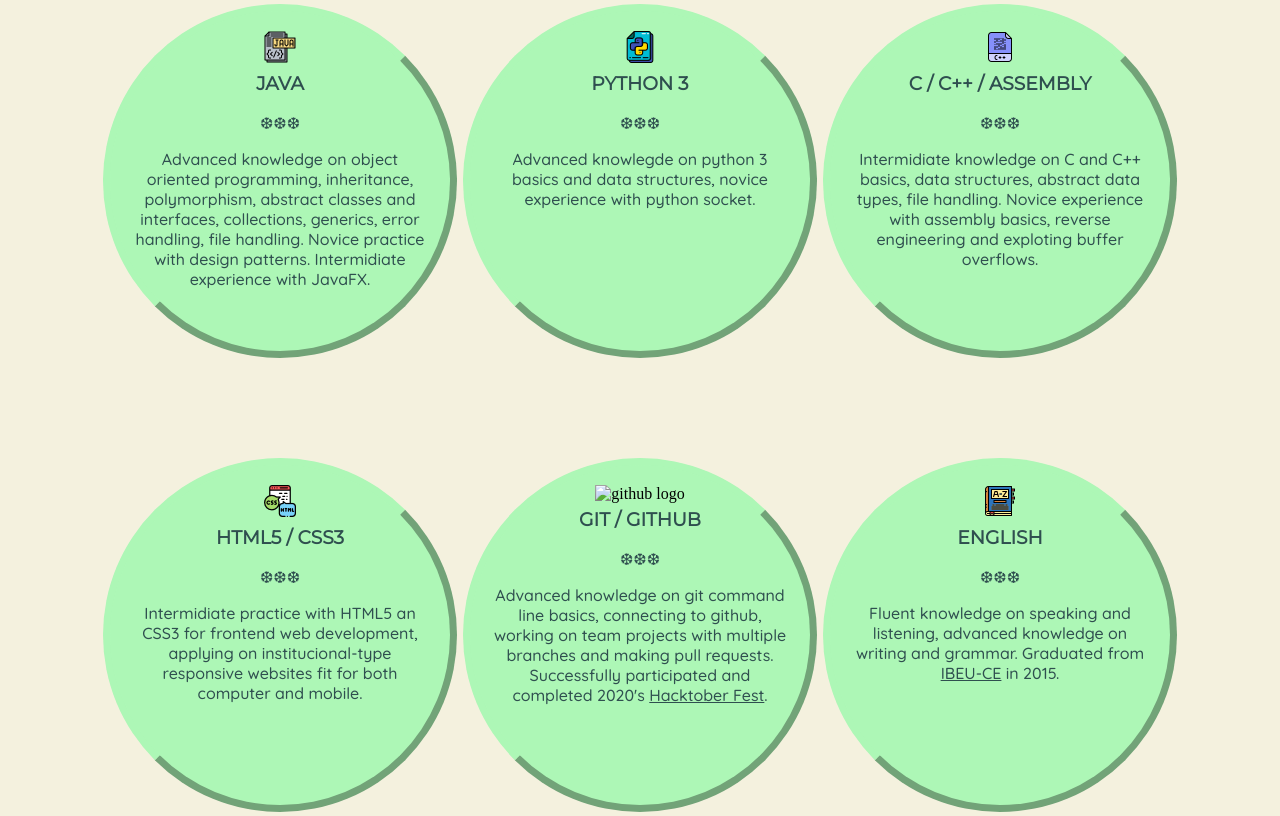
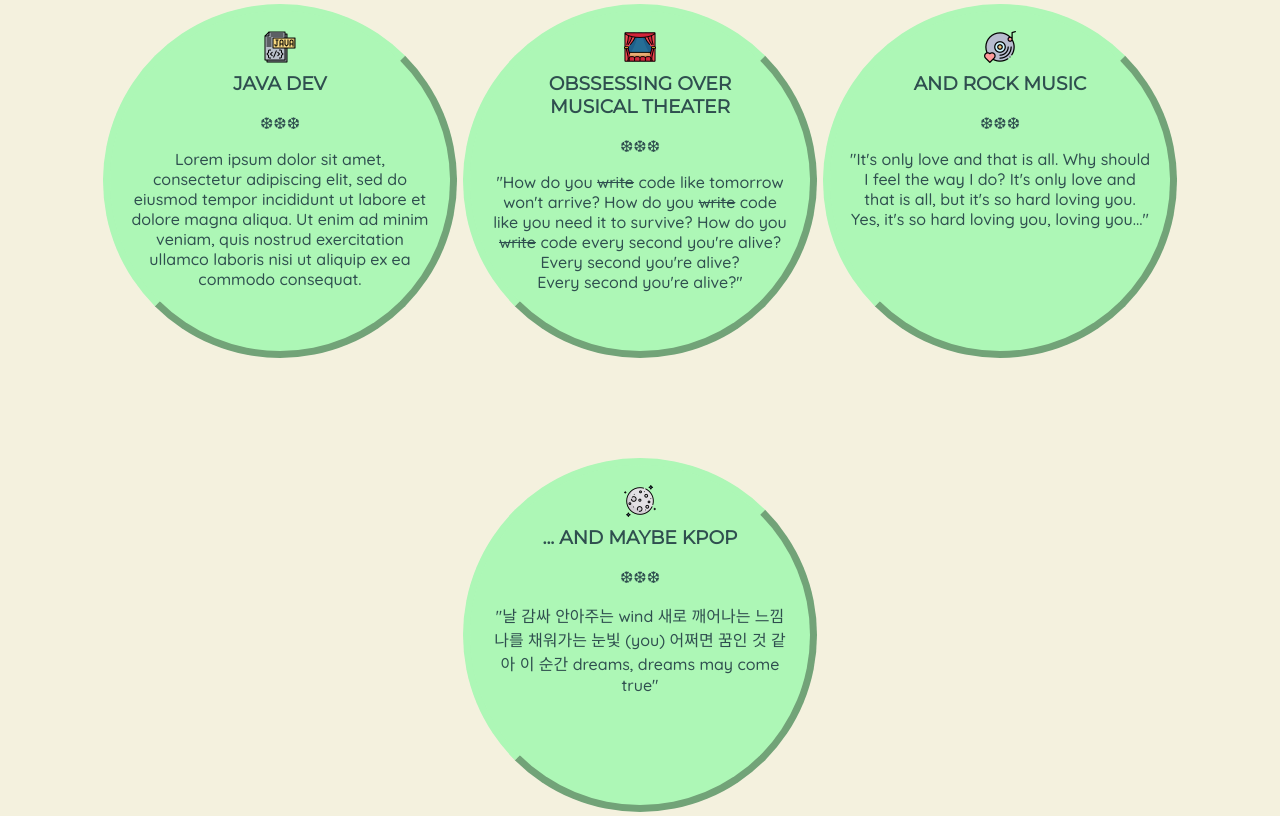
Before and after one commit to natyncaldas/dev-personal-site, a plain HTML site: page index.html in a window 1280 px wide. Shown: the part 1347-2163 px from the top of the page. Drawn offline with Linux system fonts and the light colour scheme.

Commit message:
final text edits

```diff
--- a/css/styles.css
+++ b/css/styles.css
@@ -36,6 +36,10 @@ p, a{
 
 a:hover{
   color: #ee6055;
+}
+
+span{
+  text-decoration: line-through;
 }
 
 hr{
@@ -182,7 +186,7 @@ hr{
   border-radius: 200px;
   height: 300px;
   margin: 50px auto 50px auto;
-  padding: 20px 20px 20px 20px;
+  padding: 20px;
   width: 300px;
 }
 .skill-row:hover{
--- a/index.html
+++ b/index.html
@@ -25,7 +25,7 @@
 
     <img class="left-snowflakes" src="resources/images/snowflakes.gif" alt="snowflakes">
     <img class="left-snowflakes" src="resources/images/snowflakes 2.gif" alt="snowflakes">
-    <p class="description">Computer Science student.</p>
+    <p class="description">Computer Science person.</p>
     <img class="right-snowflakes" src="resources/images/snowflakes.gif" alt="snowflakes">
     <img class="right-snowflakes" src="resources/images/snowflakes 2.gif" alt="snowflakes">
 
@@ -40,7 +40,7 @@
   <div class="middle-container">
     <div id="profile" class="profile">
       <h2>Hello ("world!") {</h2>
-      <p>I'm a computer science undergraduate at Federal University of Ceará and a Java developer at Lead Dell;</p>
+      <p>I'm a computer science undergraduate at lorem ipsum dolor sit amet, consectetur adipiscing elit;</p>
       <h2>}</h2>
       <img class="profile-pic" src="resources/images/profile_pic.png" alt="my profile picture">
     </div>
@@ -52,62 +52,44 @@
 
       <div class="skill-row">
         <img class="skill-icons" src="resources/images/java.png" alt="java logo">
-        <h3 class="skill-name">JAVA</h3>
+        <h3 class="skill-name">JAVA DEV</h3>
         <p>❆❆❆</p>
         <p>
-          Advanced knowledge on object oriented programming, inheritance, polymorphism, abstract classes and interfaces, collections, generics,
-          error handling, file handling. Novice practice with design patterns. Intermidiate experience with JavaFX.
+          Lorem ipsum dolor sit amet, consectetur adipiscing elit, sed do eiusmod tempor incididunt ut labore et dolore magna aliqua.
+          Ut enim ad minim veniam, quis nostrud exercitation ullamco laboris nisi ut aliquip ex ea commodo consequat.
+        </p>
+      </div>
+
+
+      <div class="skill-row">
+        <img class="skill-icons" src="resources/images/theater.png" alt="theater icon">
+        <h3 class="skill-name">OBSSESSING OVER <br> MUSICAL THEATER</h3>
+        <p>❆❆❆</p>
+        <p>
+          "How do you <span>write</span> code like tomorrow won't arrive? How do you <span>write</span> code like you need it to survive?
+          How do you <span>write</span> code every second you're alive? <br> Every second you're alive? <br> Every second you're alive?"
         </p>
       </div>
 
       <div class="skill-row">
-        <img class="skill-icons" src="resources/images/python.png" alt="python logo">
-        <h3 class="skill-name">PYTHON 3</h3>
+        <img class="skill-icons" src="resources/images/music.png" alt="vynil icon">
+        <h3 class="skill-name">AND ROCK MUSIC</h3>
         <p>❆❆❆</p>
         <p>
-          Advanced knowlegde on python 3 basics and data structures, novice experience with python socket.
+          "It's only love and that is all. Why should I feel the way I do? It's only love and that is all, but it's so hard loving you.
+          Yes, it's so hard loving you, loving you..."
         </p>
       </div>
 
       <div class="skill-row">
-        <img class="skill-icons" src="resources/images/c-.png" alt="c logo">
-        <h3 class="skill-name">C / C++ / ASSEMBLY</h3>
+        <img class="skill-icons" src="resources/images/moon.png" alt="moon icon stan loona">
+        <h3 class="skill-name">... AND MAYBE KPOP</h3>
         <p>❆❆❆</p>
         <p>
-          Intermidiate knowledge on C and C++ basics, data structures, abstract data types, file handling. Novice experience with
-          assembly basics, reverse engineering and exploting buffer overflows.
+          "날 감싸 안아주는 wind 새로 깨어나는 느낌 나를 채워가는 눈빛 (you) 어쩌면 꿈인 것 같아 이 순간 dreams, dreams may come true"
         </p>
       </div>
 
-      <div class="skill-row">
-        <img class="skill-icons" src="resources/images/browser.png" alt="html and css logo">
-        <h3 class="skill-name">HTML5 / CSS3</h3>
-        <p>❆❆❆</p>
-        <p>
-          Intermidiate practice with HTML5 an CSS3 for frontend web development, applying on institucional-type
-          responsive websites fit for both computer and mobile.
-        </p>
-      </div>
-
-      <div class="skill-row">
-        <img class="skill-icons" src="resources/images/github.png" alt="github logo">
-        <h3 class="skill-name">GIT / GITHUB</h3>
-        <p>❆❆❆</p>
-        <p>
-          Advanced knowledge on git command line basics, connecting to github, working on team projects with multiple branches and
-          making pull requests. Successfully participated and completed 2020's <a href="https://hacktoberfest.digitalocean.com/">Hacktober Fest</a>.
-        </p>
-      </div>
-
-      <div class="skill-row">
-        <img class="skill-icons" src="resources/images/dictionary.png" alt="dictionary icon">
-        <h3 class="skill-name">ENGLISH</h3>
-        <p>❆❆❆</p>
-        <p>
-          Fluent knowledge on speaking and listening, advanced knowledge on writing and grammar.
-          Graduated from <a href="http://www.ibeuce.com.br/">IBEU-CE</a> in 2015.
-        </p>
-      </div>
 
     </div>
 
@@ -117,14 +99,14 @@
       <h2>Get In Touch!</h2>
       <h4>{ Email me below; }</h4>
       <h4>✉</h4>
-      <a class="contact-button" href="mailto:natalia.caldas@dellead.com"> CONTACT ME </a>
+      <a class="contact-button" href="mailto:name@email.com"> CONTACT ME </a>
     </div>
   </div>
 
 
   <div class="bottom-container">
     <a class="footer-link" href="github.com/natyncaldas">GitHub</a>
-    <a class="footer-link" href="http://leadfortaleza.com.br/portal">© Lead Dell</a>
+    <a class="footer-link" href="https://twitter.com/loonatheworld?s=20">Twitter</a>
     <div class="copyright">
       Icons made by <a class="copyright" href="https://www.flaticon.com/authors/freepik" title="Freepik">Freepik</a> from <a class="copyright" href="https://www.flaticon.com/" title="Flaticon">www.flaticon.com</a>
     </div>
```
Also changed, not shown: resources/images/moon.png (added), resources/images/music.png (added), resources/images/profile_pic.png, resources/images/theater.png (added).
